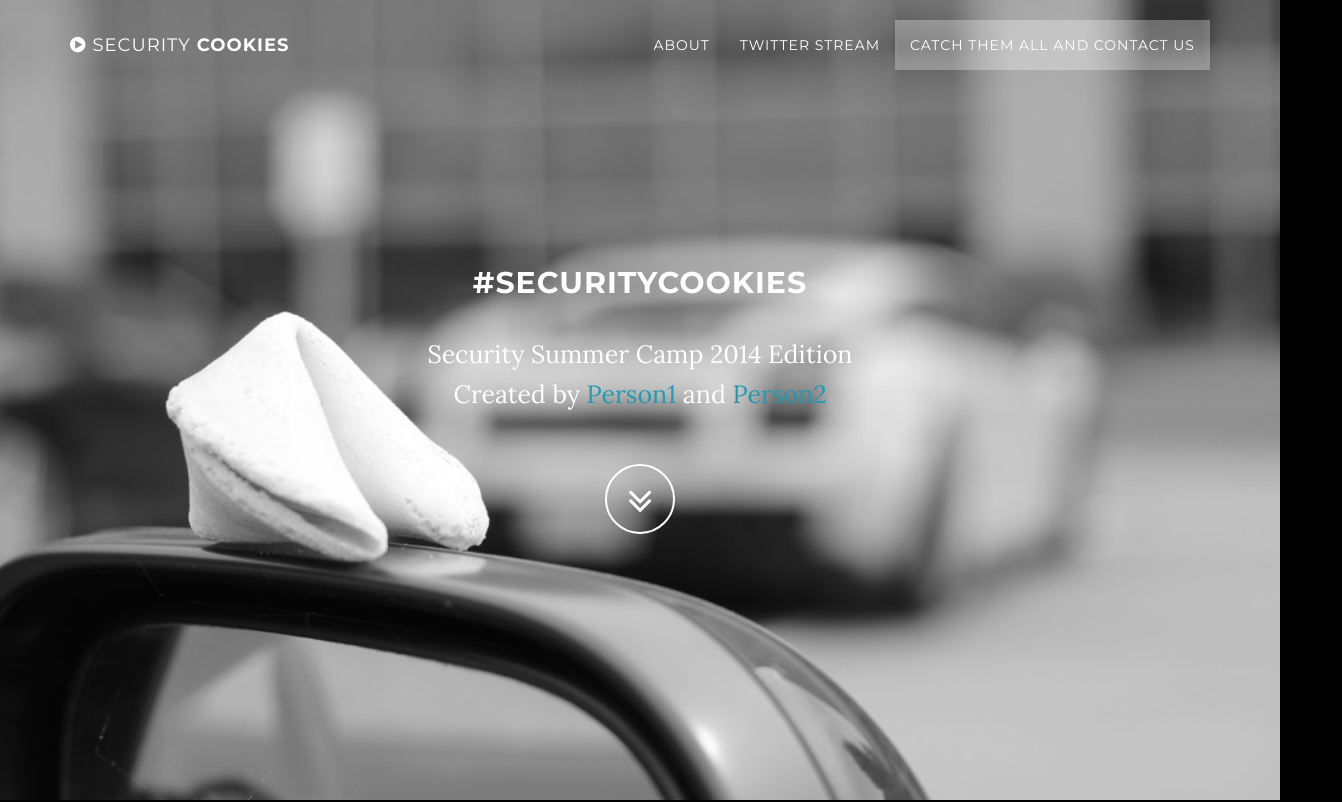
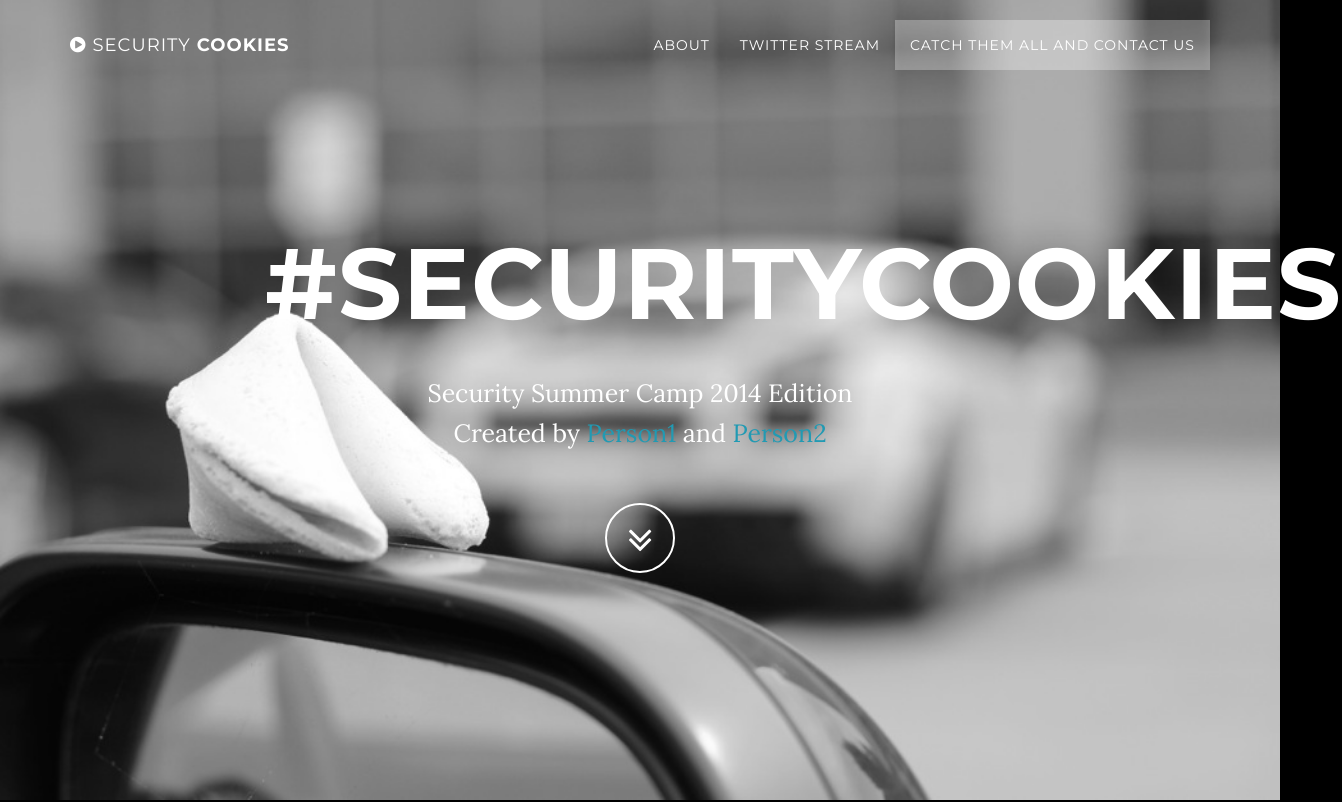
Before and after one commit to SecurityCookies/securitycookies.github.io, a plain HTML site: page index.html in a window 1280 px wide. Shown: the top 802 px of the page, 1342 px wide, since content can reach past the window. Drawn offline with Linux system fonts and the light colour scheme; a script that the page names is missing.

Commit message:
CSS Bleh
Messed around with CSS because I suck at it.

```diff
--- a/index.html
+++ b/index.html
@@ -90,7 +90,7 @@
             <div class="container">
                 <div class="row">
                     <div class="col-md-8 col-md-offset-2">
-                        <h2>#SecurityCookies</h2>
+                        <h1 class="brand-heading">#SecurityCookies</h1>
                         <p class="intro-text">Security Summer Camp 2014 Edition<br>Created by <a href="https://twitter.com/">Person1</a> and  <a href="https://twitter.com/">Person2</a>  </p>
                         <a href="#about" class="btn btn-circle page-scroll">
                             <i class="fa fa-angle-double-down animated"></i>
--- a/less/grayscale.less
+++ b/less/grayscale.less
@@ -140,7 +140,7 @@ a {
         display: table-cell;
         vertical-align: middle;
         .brand-heading {
-            font-size: 34px;
+            font-size: 35px;
         }
 
         .intro-text {
@@ -149,13 +149,13 @@ a {
     }
 }
 
-@media(min-width:767px) {
+@media(min-width:700px) {
     .intro {
         height: 100%;
         padding: 0;
         .intro-body {
             .brand-heading {
-                font-size: 100px;
+                font-size: 72px;
             }
 
             .intro-text {
```
